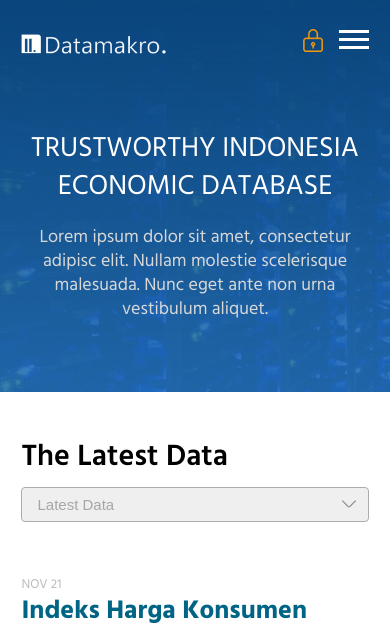
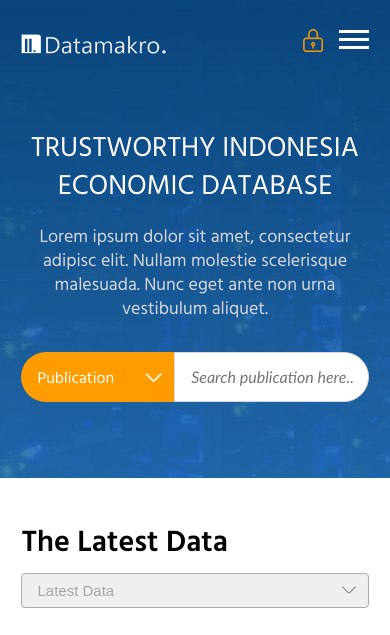
Before and after one commit to rahadianmf/datamakro-fe, a PHP site: page / in a window 390 px wide. Shown: the top 635 px of the page. Run offline with PHP 8.4, Linux system fonts and the light colour scheme; some libraries are stand-ins or nearby versions; some web fonts are replaced.

Commit message:
latest update

```diff
--- a/css/style.css
+++ b/css/style.css
@@ -2138,8 +2138,36 @@ table {
       font-size: 18px !important;
       line-height: 24px !important;
       padding-bottom: 0px !important; }
+    .banner .bigsearch {
+      display: none; }
     .banner .b-search {
-      display: none; }
+      margin-top: 30px;
+      width: 100% !important; }
+      .banner .b-search .list-cont {
+        top: 59px; }
+      .banner .b-search .drop {
+        width: 44% !important; }
+      .banner .b-search .button {
+        height: 50px;
+        padding: 10px 16px;
+        font-size: 16px !important;
+        line-height: 35px !important; }
+        .banner .b-search .button span {
+          width: 17px;
+          height: 9px;
+          background-size: 100%;
+          right: 12px;
+          top: 21px; }
+        .banner .b-search .button font {
+          width: 80px;
+          height: 30px;
+          overflow: hidden;
+          display: block; }
+      .banner .b-search input {
+        width: 56% !important;
+        font-size: 16px !important;
+        padding: 16px 15px 17px 16px;
+        height: 50px; }
 
   .box-desc .list, .re-search .list {
     float: none;
--- a/sass/style320.scss
+++ b/sass/style320.scss
@@ -84,7 +84,16 @@ table {
 .banner { padding: 130px 0px 70px !important;
 	h1 { padding: 0px 0px 10px !important; font-size: 28px !important; line-height: 38px !important; }
 	h4 { font-size: 18px !important; line-height: 24px !important; padding-bottom: 0px !important; }
-	.b-search { display: none; }
+	.bigsearch { display: none; }
+	.b-search {  margin-top: 30px; width: 100% !important;
+		.list-cont { top: 59px; }
+		.drop { width: 44% !important; }
+		.button { height: 50px; padding: 10px 16px; font-size: 16px !important; line-height: 35px !important;
+			span { width: 17px; height: 9px; background-size: 100%; right: 12px; top: 21px; }
+			font { width: 80px; height: 30px; overflow: hidden; display: block; }
+		}
+		input { width: 56% !important; font-size: 16px !important; padding: 16px 15px 17px 16px; height: 50px; }
+	}
 }
 .box-desc , .re-search {
 	.list { float: none; width: 100%; padding: 10px 0px 3px 0px !important;
```
Also changed, not shown: css/style320.css (+29 -1 lines), 2 other files.
